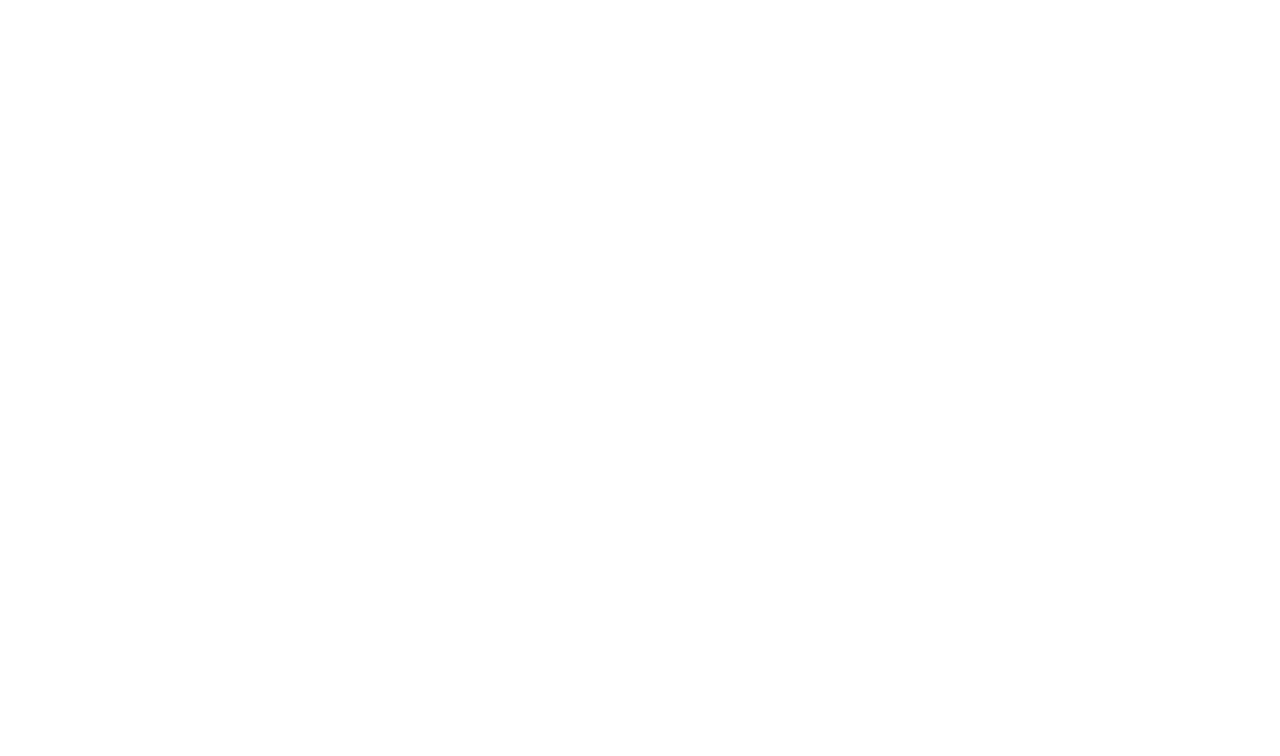
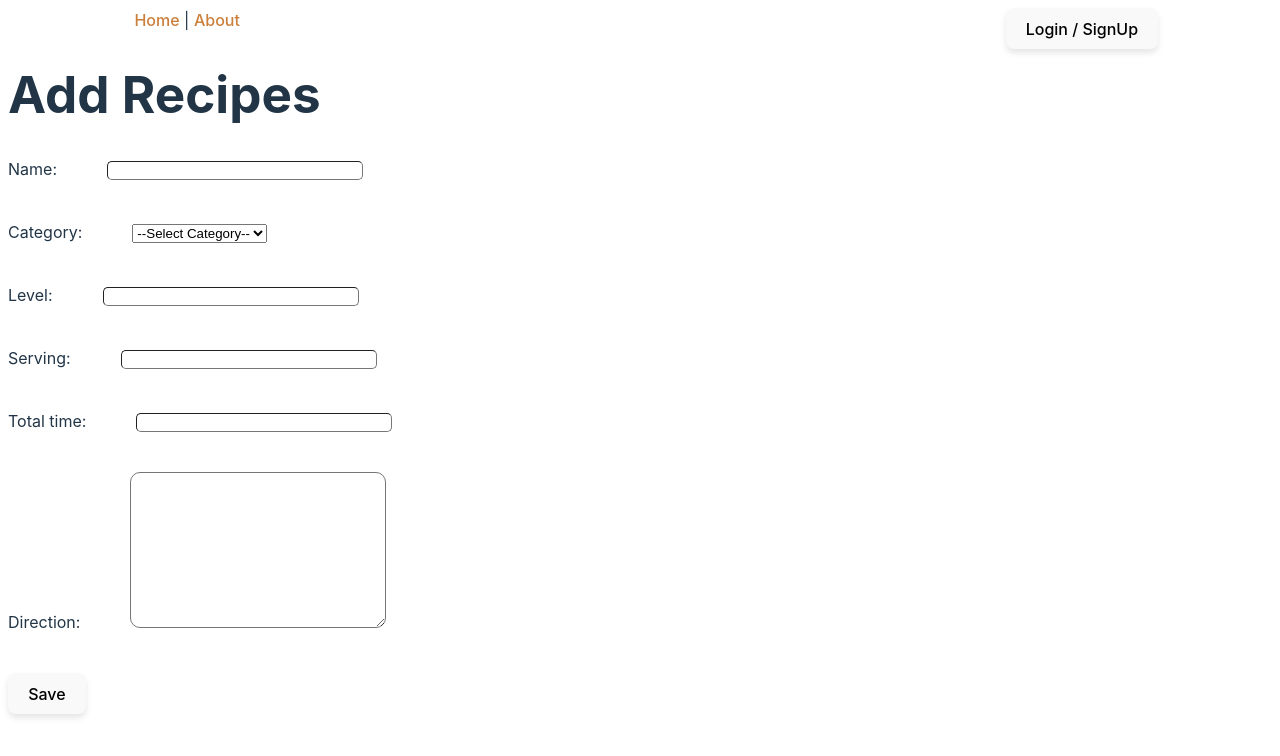
Before and after one commit to dayane112/CapStone-Recipe---Frontend, a React (Vite) app: page /addrecipe in a window 1280 px wide. Before the commit this address had no page. Shown: the top 756 px of the page. Built offline with nearby package versions, Linux system fonts and the light colour scheme.

Commit message:
added add recipe page and style it

```diff
--- a/src/App.jsx
+++ b/src/App.jsx
@@ -4,6 +4,7 @@
 // import HomeLogin from './pages/HomeLogin';
 import About from './pages/About';
 import AllRecipe from './pages/AllRecipe';
+import AddRecipe from './pages/AddRecipe';
 // import './App.css'
 
 function App() {
@@ -16,6 +17,7 @@
         <Route path='/' element={<Home />}/>
         <Route path="/about" element={<About />} />
         <Route path="/allrecipe" element={<AllRecipe />} />
+        <Route path='/addrecipe' element={<AddRecipe />} />
       </Routes>
 
 
--- /dev/null
+++ b/src/pages/AddRecipe.jsx
@@ -0,0 +1,119 @@
+import NavBar from "../components/Nav";
+import { useState } from "react";
+import '../styles/recipeStyle.css'
+
+function AddRecipe() {
+    const [category, setCategory] = useState('');
+
+    const handleCategoryChange = (category) => {
+        setCategory(category);
+        console.log(category);
+    }
+
+    function handleSubmit(e) {
+        e.preventDefault()
+    }
+
+    return (
+        <>
+            <NavBar />
+            <h1>Add Recipes</h1>
+            <form onSubmit={handleSubmit}>
+                <div className="form-group">
+                    <label>Name: </label>
+                    <input type="text" name="name" />
+                </div><br />
+
+                <div className="form-group">
+                    <label>Category: </label>
+                    <select name="category" value={category} onChange={e => handleCategoryChange(e.target.value)}>
+                        <option id="0" >--Select Category--</option>
+                        <option name="breakfast" value="breakfast" id="1" >Breakfast</option>
+                        <option name="lunch" value="lunch" id="2" >Lunch</option>
+                        <option name="dinner" value="dinner" id="3" >Dinner</option>
+                        <option name="dessert" value="dessert" id="4" >Dessert</option>
+                        <option name="drink" value="drink" id="5" >Drink</option>
+                    </select>
+                </div><br />
+
+                <div className="form-group">
+                    <label>Level: </label><input type="text" name="level" />
+                </div><br />
+
+                <div className="form-group">
+                    <label>Serving: </label><input type="text" name="serving" />
+                </div><br />
+
+                <div className="form-group">
+                    <label>Total time: </label><input type="text" name="total" />
+                </div><br />
+
+                <div className="form-group" >
+                    <label class="direction-label">Direction: </label>
+                    <textarea name="message" rows="10" cols="30"></textarea>
+                </div><br />
+
+                <button className="save">Save</button>
+            </form>
+
+        </>
+    )
+}
+
+export default AddRecipe;
+
+
+
+                    // <input type="radio" id="breakdfast" name="breakdfast" value="breakdfast" /> <label for="breakdfast">Breakfast</label>
+                    // <input type="radio" id="lunch" name="lunch" value="lunch" /> <label for="lunch">Lunch</label>
+                    // <input type="radio" id="dinner" name="dinner" value="dinner" /> <label for="dinner">Dinner</label>
+                    // <input type="radio" id="dessert" name="dessert" value="dessert" /> <label for="dinner">Dessert</label>
+                    // <input type="radio" id="drink" name="drink" value="drink" /> <label for="dinner">Drink</label>
+
+                    // <br /><br />
+
+
+            // <form onSubmit={handleSubmit}>
+            //     <div className="form-container">
+            //         <div className="form-row">
+            //             <span className='left'>
+            //                 <p>Name: </p>
+            //                 <p>Category: </p>
+            //                 <p>Level: </p>
+            //                 <p>Serving: </p>
+            //                 <p>Total time: </p>
+            //                 <p>Direction: </p>
+            //             </span>
+            //             <span className='right'>
+            //                 <label>
+            //                     <input type="text" name="name" />
+            //                 </label>
+            //                 <label >
+            //                     <select name="category" value={category} onChange={e => handleCategoryChange(e.target.value)}>
+            //                         <option id="0" >--Select Category--</option>
+            //                         <option name="breakfast" value="breakfast" id="1" >Breakfast</option>
+            //                         <option name="lunch" value="lunch" id="2" >Lunch</option>
+            //                         <option name="dinner" value="dinner" id="3" >Dinner</option>
+            //                         <option name="dessert" value="dessert" id="4" >Dessert</option>
+            //                         <option name="drink" value="drink" id="5" >Drink</option>
+            //                     </select>
+            //                 </label>
+            //                 <label>
+            //                     <input type="text" name="level" />
+            //                 </label>
+            //                 <br />
+            //                 <label>
+            //                     <input type="text" name="serving" />
+            //                 </label>
+            //                 <br />
+            //                 <label>
+            //                     <input type="text" name="total" />
+            //                 </label>
+            //                 <br />
+            //                 <label>
+            //                     <textarea name="message" rows="10" cols="30"></textarea>
+            //                 </label>
+            //             </span>
+            //         </div>
+            //     </div>
+            // </form>
--- a/src/pages/AllRecipe.jsx
+++ b/src/pages/AllRecipe.jsx
@@ -1,9 +1,18 @@
+import { useNavigate } from "react-router-dom";
 import NavBar from "../components/Nav";
 
 function AllRecipe() {
+
+    const nav = useNavigate();
+
+    function handleClick(e) {
+        nav('/addrecipe')
+    }
+
     return (
         <>
             <NavBar />
+            <button onClick={handleClick} className="addRecipe">Add Recipe</button>
             <h1>All Recipes</h1>;
         </>
     )
--- /dev/null
+++ b/src/styles/recipeStyle.css
@@ -0,0 +1,90 @@
+input[type="text"] {
+    border-radius: 5px;
+    border-width: .5px;
+    width: 250px;
+    /* margin-left: 50px; */
+    /* align-items: end; */
+}
+
+/* .direction-label {
+    display: flex;
+    align-items: flex-start;
+    gap: 10px;
+    margin-bottom: 10px;
+} */
+
+
+
+textarea {
+    border-radius: 10px;
+    border-width: .5px;
+    width: 250px;
+}
+
+form label {
+    display: inline-block;
+    margin-bottom: 15px;
+}
+
+form input, form select, form textarea {
+    margin-left: 50px;
+    /* float: right; */
+
+}
+
+/* .columns {
+    display: flex;
+    flex-direction: row;
+    text-align: left;
+    gap: 1px;
+    padding-left: 40px;
+  } */
+
+  /* .left, .right {
+    flex: 1;
+    padding-left: 10px;
+  } */
+
+/* .right {
+    margin: 0%;
+} */
+
+/* .left h2 {
+    margin-top: 0;
+  } */
+
+  /* .right[label] {
+    margin-top: 22px;
+  } */
+
+
+/* .form-container {
+    display: flex;
+    flex-direction: column;
+    gap: 20px;
+  } */
+
+
+  /* .form-row {
+    display: flex;
+    justify-content: space-between;
+    gap: 50px;
+  } */
+
+
+  /* .left {
+    display: flex;
+    flex-direction: column;
+    justify-content: space-between;
+  } */
+
+
+  /* .right {
+    display: flex;
+    flex-direction: column;
+    width: 50%;
+  } */
+  /* p {
+    margin-top: 20px;
+    margin-bottom: 9px;
+  } */
```
Also changed, not shown: src/components/Nav.jsx (line endings or trailing spaces).
